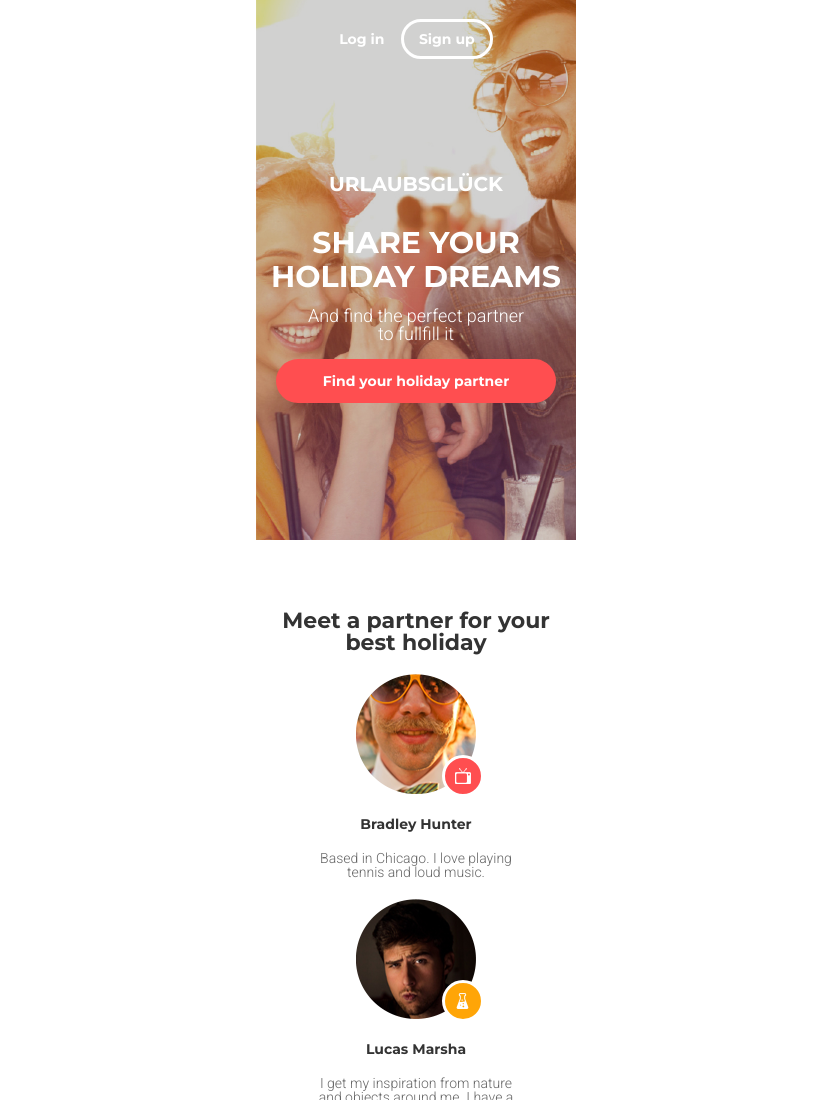
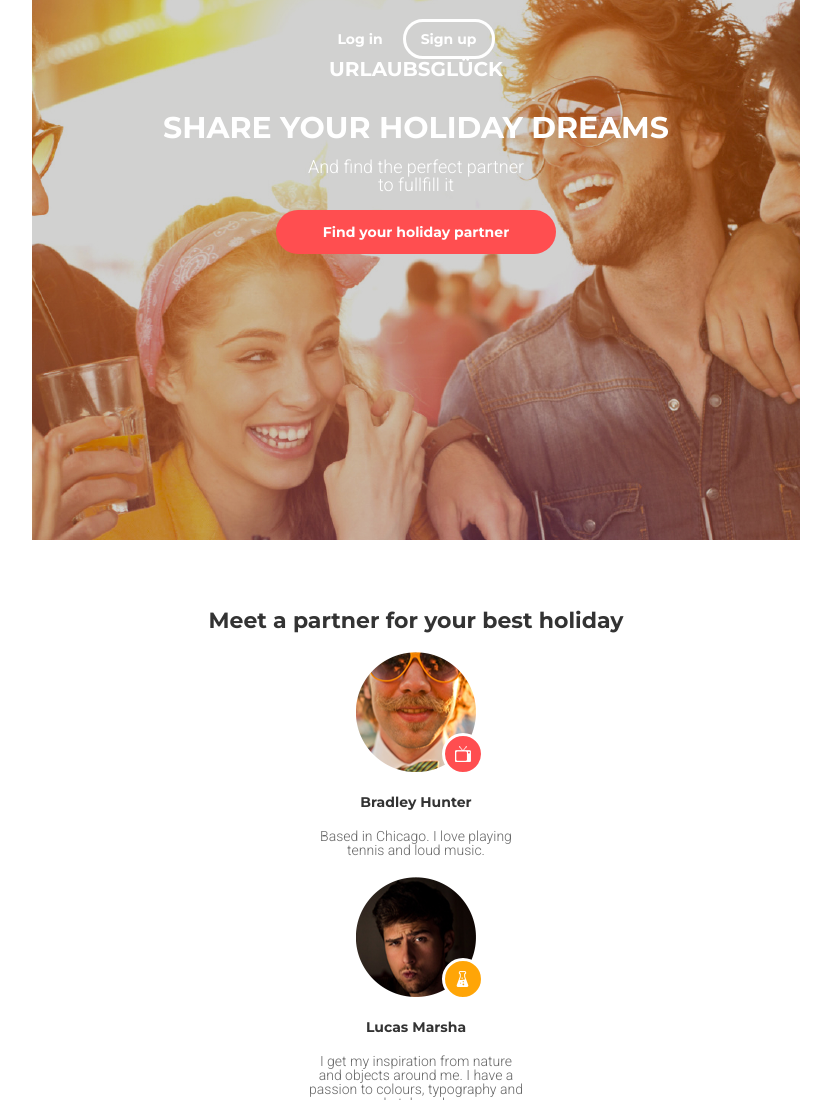
Before and after one commit to Laskarevskiy73/goit-fe-course, a plain HTML site: page module-08/index.html in a window 1280 px wide. Shown: the top 1100 px of the page, without its empty margins (224-1055 px from the left). Drawn offline with Linux system fonts and the light colour scheme.

Commit message:
homework-08

```diff
--- a/module-08/css/style.css
+++ b/module-08/css/style.css
@@ -18,7 +18,6 @@
 
 .nav {
     display: flex;
-    width: 48%;
     justify-content: space-between;
     align-items: center;
     padding-top: 19px;
@@ -31,7 +30,11 @@
     font-family: var(--main-font);
     font-size: 14px;
     font-weight: 700;
-    /* margin-bottom: 115px; */
+    margin-right: 20px;
+}
+
+.button:last-child{
+    margin-right: 0;
 }
 
 .button:last-child {
@@ -40,7 +43,8 @@
     border-radius: 21px;
 }
 
-.span-deco {
+.logo {
+    text-decoration: none;
     font-family: var(--main-font);
     color: #ffffff;
     font-weight: 700;
@@ -94,18 +98,19 @@ h1 {
     margin-bottom: 20px;
 }
 
-.team{
+.team {
     width: 215px;
 }
+
 .box {
     margin-bottom: 20px;
 }
 
-.box:last-child{
+.box:last-child {
     margin-bottom: 0;
 }
 
-.team{
+.team {
     margin-bottom: 30px;
 }
 
@@ -135,11 +140,11 @@ h1 {
     background-color: #ffa507;
 }
 
-.icon-green{
+.icon-green {
     background-color: #1cd7ad;
 }
 
-.icon-blue{
+.icon-blue {
     background-color: #4e73db;
 }
 
@@ -165,7 +170,7 @@ h1 {
     text-align: center;
 }
 
-.bottom-link{
+.bottom-link {
     text-decoration: none;
     color: var(--main-color);
     font-family: var(--main-font);
@@ -176,3 +181,27 @@ h1 {
     border-radius: 23px;
     margin-bottom: 57px;
 }
+
+
+/* ========================================== */
+
+@media (min-width: 768px) {
+    .wrapper {
+        min-width: 768px;
+        margin: 0 auto;
+    }
+    .head {
+        background-image: url('../img/bg-tablet.png');
+
+    }
+    .nav {
+        margin-bottom: 0;
+    }
+    .button{
+        margin-right: 20px;
+    }
+
+    .logo{
+
+    }
+}
--- /dev/null
+++ b/module-08/css/tablet.css
@@ -0,0 +1,10 @@
+@media (min-width: 768px){
+    .wrapper{
+        min-width: 768px;
+        margin: 0 auto;
+    }
+
+    .head{
+        background-image: url('../img/bg-tablet.png');
+    }
+}
--- a/module-08/index.html
+++ b/module-08/index.html
@@ -20,7 +20,7 @@
                 <a class="button" href="#">Log in</a>
                 <a class="button" href="#">Sign up</a>
             </nav>
-            <span class="span-deco">URLAUBSGLÜCK</span>
+            <a class="logo" href="#">URLAUBSGLÜCK</a>
             <h1>Share your holiday dreams</h1>
             <p class="bottom-text">And find the perfect partner
                 <br> to fullfill it</p>
```
Also changed, not shown: module-08/img/bg-tablet.png (added).
